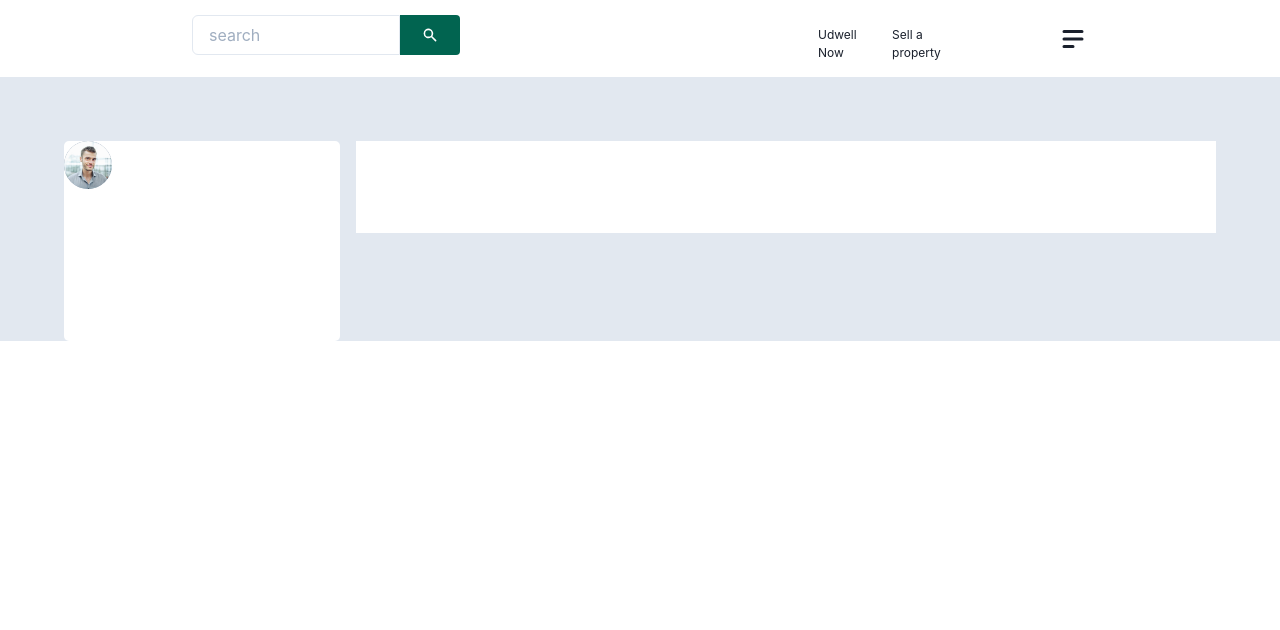
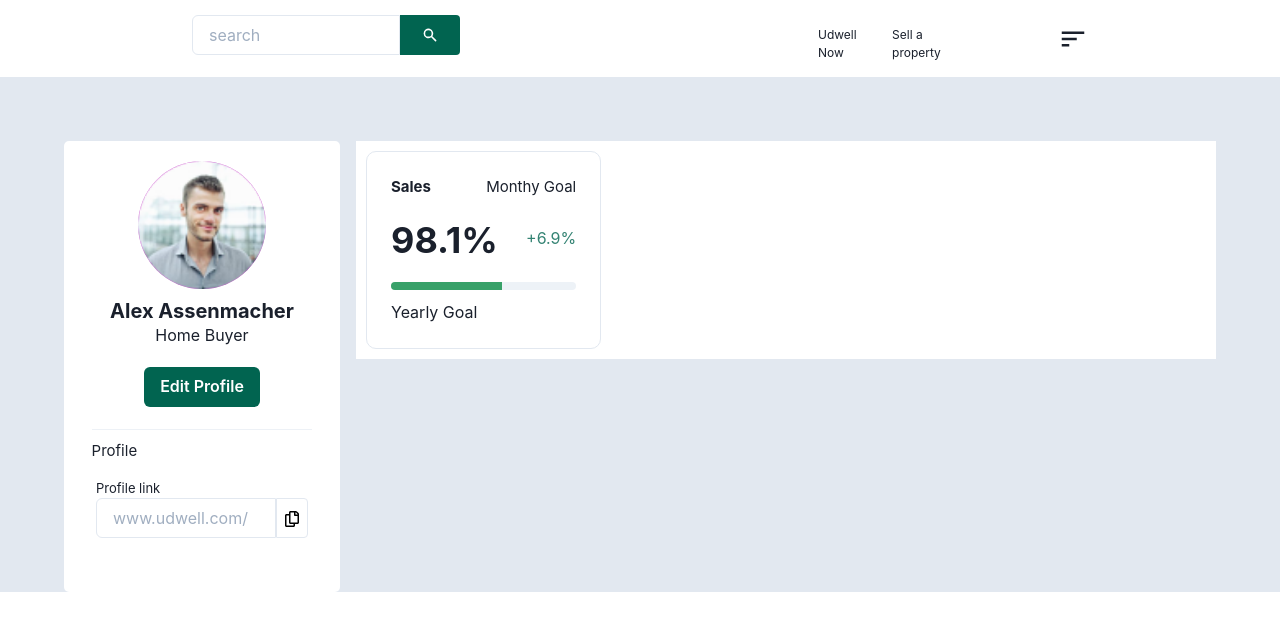
Before and after one commit to gadzorgenu/vien-Health-coding-Challenge, a React (Create React App) app in the folder coding_challenge/: page / in a window 1280 px wide. Shown: the top 630 px of the page. Built offline with nearby package versions, Linux system fonts and the light colour scheme.

Commit message:
Modified homepage

```diff
--- a/coding_challenge/src/App.js
+++ b/coding_challenge/src/App.js
@@ -1,30 +1,110 @@
 import React from 'react'
 import Navbar from './components/Navbar/Navbar'
-import {Box, Grid, GridItem} from '@chakra-ui/react'
+import {Box, Grid,GridItem,Text, Flex,Icon,Input, Button} from '@chakra-ui/react'
 import UserProfile from './components/SideBar/user-profile'
+import AboutUser from './components/SideBar/about-user'
+import Card from './components/Cards/index'
+import { HiOutlineUser, FaHands, HiOutlineChatAlt2 } from "react-icons/hi";
+import { FaRegCopy } from 'react-icons/fa'
 
 const App = () => {
-  const user =[
-    {
-      name: 'Alex Assenmacher',
-      role: 'Home Buyer'
-    }
-  ]
+
+  // const aboutUser = [
+  //   {
+  //     id: 1,
+  //     title: 'Profile',
+  //     // icon: <HiOutlineUser size={35} />
+  //   },
+  //   // {
+  //   //   id:2,
+  //   //   title: ' My listings',
+  //   //   icon: ''
+  //   // },
+  //   // {
+  //   //   id:3,
+  //   //   title: 'Saved homes',
+  //   //   icon: ''
+  //   // },
+  //   // {
+  //   //   id:4,
+  //   //   title: 'Saved search',
+  //   //   icon: ''
+  //   // },
+  //   // {
+  //   //   id:5,
+  //   //   title: 'Messages',
+  //   //   icon: ''
+  //   // },
+  //   // {
+  //   //   id:6,
+  //   //   title: 'Notifications',
+  //   //   icon: ''
+  //   // },
+  //   // {
+  //   //   id:7,
+  //   //   title: 'Billing',
+  //   //   icon: ''
+  //   // },
+  //   // {
+  //   //   id:8,
+  //   //   title: 'Analytics',
+  //   //   icon: ''
+  //   // },
+  //   // {
+  //   //   id:9,
+  //   //   title: 'Blog',
+  //   //   icon: ''
+  //   // },
+  // ]
+
   return (
     <Box bgColor='gray.200'>
       <Navbar/>
       <Grid
-        h="200px"
         templateRows="repeat(2, 1fr)"
         templateColumns="repeat(4, 1fr)"
         gap={4}
         mx={{ md: '5%'}}
         my={{ md: '5%'}}
       >
-        <GridItem rowSpan={{ md:2}} colSpan={{ md:1}} background='white' borderRadius={{ md: '5px'}}>
-          <UserProfile name={user.name} role={user.role}/>
+        <GridItem rowSpan={{ md:2}} colSpan={{ md:1}} background='white' borderRadius={{ md: '5px'}} >
+         <Box textAlign='center'>
+            <UserProfile
+              name='Alex Assenmacher'
+              role='Home Buyer'
+            />
+            <Button bg="#016450" color='white'>Edit Profile</Button>
+         </Box>
+          {/* {
+            aboutUser.map((e, item) => (
+              <AboutUser
+                key={item.id}
+                title={item.title}
+              />
+            ))
+          } */}
+          <AboutUser title='Profile'/>
+          <Box mx={{ md:8}} mt={{ md: 4}}>
+            <Text fontSize={{md: '13px'}}>Profile link</Text>
+            <Flex >
+              <Input placeholder='www.udwell.com/' borderRightRadius ='none'/>
+              <Flex
+                    as='button'
+                    bgColor='none'
+                    justify='center'
+                    width='18%'
+                    height='40px'
+                    borderWidth={{ md: 1}}
+                    borderRightRadius ={4}
+                >
+                <Icon as={FaRegCopy} color='black' my={3} />
+                </Flex>
+            </Flex>
+          </Box>
         </GridItem>
-        <GridItem colSpan={{ md:3}} background ='white' />
+        <GridItem colSpan={{ md:3}} background ='white'>
+          <Card />
+        </GridItem>
       </Grid>
     </Box>
   );
--- a/coding_challenge/src/components/Cards/SalesCard.js
+++ b/coding_challenge/src/components/Cards/SalesCard.js
@@ -1,10 +1,20 @@
 import React from 'react'
+import {Box, Flex, Text, Heading, Progress,Icon } from '@chakra-ui/react'
 
 const SalesCard = () => {
     return (
-        <div>
-            Sales
-        </div>
+        <Box borderRadius='10px' w={{ md: '28%'}} p={{ md: 6}} borderWidth={1}>
+            <Flex fontSize={{md:'15px'}} justify='space-between'>
+                <Text fontWeight='bold' >Sales</Text>
+                <Text>Monthy Goal</Text>
+            </Flex>
+            <Flex my={{ md:'20px'}} justify='space-between'>
+                <Heading>98.1%</Heading>
+                <Text mt='4%' color='#348373'>+6.9%</Text>
+            </Flex>
+            <Progress colorScheme="green" size="sm" value={60} rounded='lg' />
+            <Text mt={{ md: '10px'}}>Yearly Goal</Text>
+        </Box>
     )
 }
 
--- /dev/null
+++ b/coding_challenge/src/components/Cards/index.js
@@ -0,0 +1,13 @@
+import React from 'react'
+import {Box } from '@chakra-ui/react'
+import SalesCard from './SalesCard'
+
+const Card = () => {
+    return (
+        <Box padding='10px'>
+            <SalesCard />
+        </Box>
+    )
+}
+
+export default Card
--- a/coding_challenge/src/components/Navbar/Navbar.js
+++ b/coding_challenge/src/components/Navbar/Navbar.js
@@ -1,6 +1,6 @@
 import React from 'react'
 import {Flex, Box, Link,Icon } from '@chakra-ui/react'
-import { HiMenuAlt2 } from "react-icons/hi";
+import { MdSort } from "react-icons/md";
 import Search from './Search'
 
 
@@ -23,7 +23,7 @@ const Navbar = () => {
                             <Link marginRight='100px' >Sell a property</Link>
                     </Flex>
                     <Box as='button'>
-                            <Icon as={HiMenuAlt2}  marginTop='5px' w='30px' h='30px'/>
+                            <Icon as={MdSort}  marginTop='5px' w='30px' h='30px'/>
                     </Box>
                 </Flex>
             </Flex>
--- /dev/null
+++ b/coding_challenge/src/components/SideBar/about-user.js
@@ -0,0 +1,17 @@
+import React from 'react'
+import { Box, Text, Divider, Icon, Spacer, Flex } from '@chakra-ui/react'
+
+const AboutUser = ({ title, icon }) => {
+    return (
+        <Box mx={{ md: '10%'}} >
+        <Divider orientation='horizontal' mt={{ md: '10%'}} />
+        <Flex my='10px' as='button'>
+            <Text fontSize={{ md: '15px'}}> {title} </Text>
+            <Spacer />
+            {/* <Icon as={icon}/> */}
+        </Flex>
+    </Box>
+    )
+}
+
+export default AboutUser
--- a/coding_challenge/src/components/SideBar/user-profile.js
+++ b/coding_challenge/src/components/SideBar/user-profile.js
@@ -4,10 +4,12 @@ import user from '../Assets/user.png'
 
 const UserProfile = ({ name, role }) => {
     return (
-       <Box>
-           <Avatar name={name} src={user}/>
-           <Heading as='h4'>{name}</Heading>
-           <Text>{role}</Text>
+       <Box textAlign='center' margin={{ md: '20px'}}>
+           <Avatar name={name} src={user} size='2xl'/>
+           <Box my={{ md: '10px'}}>
+            <Heading fontSize={{ md: '20px'}}>{name}</Heading>
+            <Text>{role}</Text>
+           </Box>
        </Box>
     )
 }
```
Also changed, not shown: 1 other file (tests, documents, lock files or other folders).
